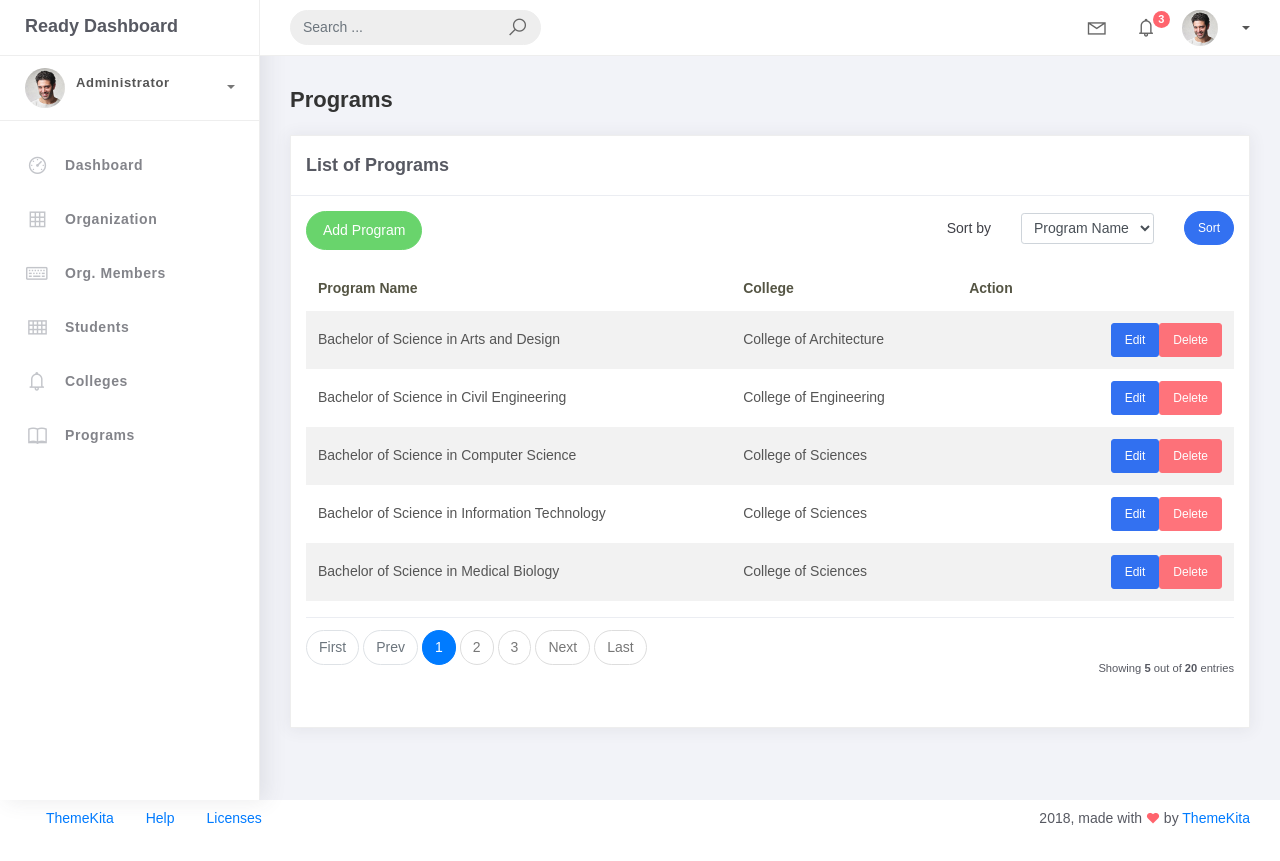
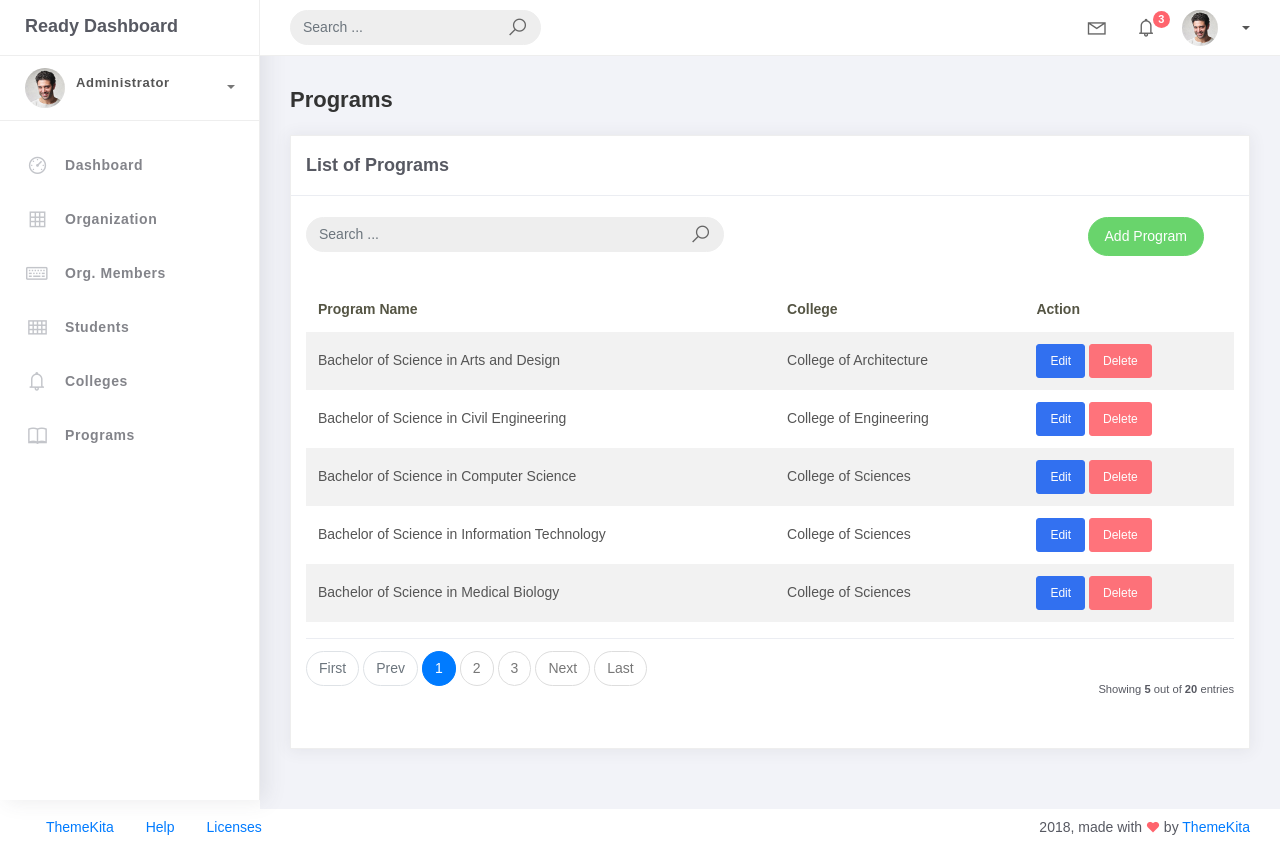
Before and after one commit to miksnmatch/PSUSphere, a Django app: page /program/ in a window 1280 px wide. Before the commit the page ends 826 px from the top, so only its background shows below. Run offline with Django 5.2, Linux system fonts and the light colour scheme; data comes from the database, SQL or seed files in the repository; some libraries are stand-ins or nearby versions.

Commit message:
fix search bar for program

```diff
--- a/templates/program_list.html
+++ b/templates/program_list.html
@@ -1,35 +1,37 @@
 {% extends 'base.html' %}
+{% load static %}
 {% block content %}
 <div class="content">
     <div class="container-fluid">
         <h4 class="page-title">Programs</h4>
+        <div class="row">
+            <div class="col-md-12">
                 <div class="card">
                     <div class="card-header">
                         <div class="card-title">List of Programs</div>
                     </div>
-            <div class="card-body">
-                <div class="row mb-3">
+                    <br />
+                    <div class="col-md-12 row">
                         <div class="col-md-6">
-                        <a href="{% url 'program-add' %}" class="btn btn-success btn-rounded">Add Program</a>
+                            <form class="navbar-left navbar-form nav-search mr-md-3" action="{% url 'program-list' %}" method="get">
+                                <div class="input-group">
+                                    <input type="text" name="q" placeholder="Search ..." class="form-control" value="{{ request.GET.q }}" />
+                                    <div class="input-group-append">
+                                        <button type="submit" class="input-group-text">
+                                            <i class="la la-search search-icon"></i>
+                                        </button>
                                     </div>
-                    <div class="col-md-6">
-                        <form method="get" class="row g-2 align-items-center justify-content-end">
-                            <div class="col-auto">
-                                <label for="smallSelect" class="col-form-label">Sort by</label>
-                            </div>
-                            <div class="col-auto">
-                                <select class="form-control form-control-sm" id="smallSelect" name="sort_by">
-                                    <option value="prog_name" {% if request.GET.sort_by == "prog_name" %}selected{% endif %}>Program Name</option>
-                                    <option value="college__college_name" {% if request.GET.sort_by == "college__college_name" %}selected{% endif %}>College</option>
-                                </select>
-                            </div>
-                            <div class="col-auto">
-                                <button type="submit" class="btn btn-primary btn-sm btn-rounded">Sort</button>
                                 </div>
                             </form>
                         </div>
+                        <div class="col-md-6">
+                            <div class="pull-right">
+                                <a href="{% url 'program-add' %}" class="btn btn-success btn-rounded">Add Program</a>
+                            </div>
+                        </div>
                     </div>
 
+                    <div class="card-body">
                         <table class="table table-striped mt-3">
                             <thead>
                                 <tr>
@@ -44,18 +46,15 @@
                                     <td>{{ object.prog_name }}</td>
                                     <td>{{ object.college.college_name }}</td>
                                     <td>
-                                <td>
-    <div class="d-flex justify-content-end gap-2">
                                         <a href="{% url 'program-update' object.id %}" class="btn btn-sm btn-primary">Edit</a>
                                         <a href="{% url 'program-delete' object.id %}" class="btn btn-sm btn-danger">Delete</a>
-    </div>
-</td>
-</td>
                                     </td>
                                 </tr>
                                 {% empty %}
                                 <tr>
-                            <td colspan="3" class="text-center">No Records Found</td>
+                                    <td colspan="3" style="text-align: center">
+                                        <p class="text-sm font-weight-bold mb-0">No Records Found</p>
+                                    </td>
                                 </tr>
                                 {% endfor %}
                             </tbody>
@@ -65,4 +64,6 @@
                 </div>
             </div>
         </div>
+    </div>
+</div>
 {% endblock %}
```
Lines whose indentation alone changed are shown as unchanged.
